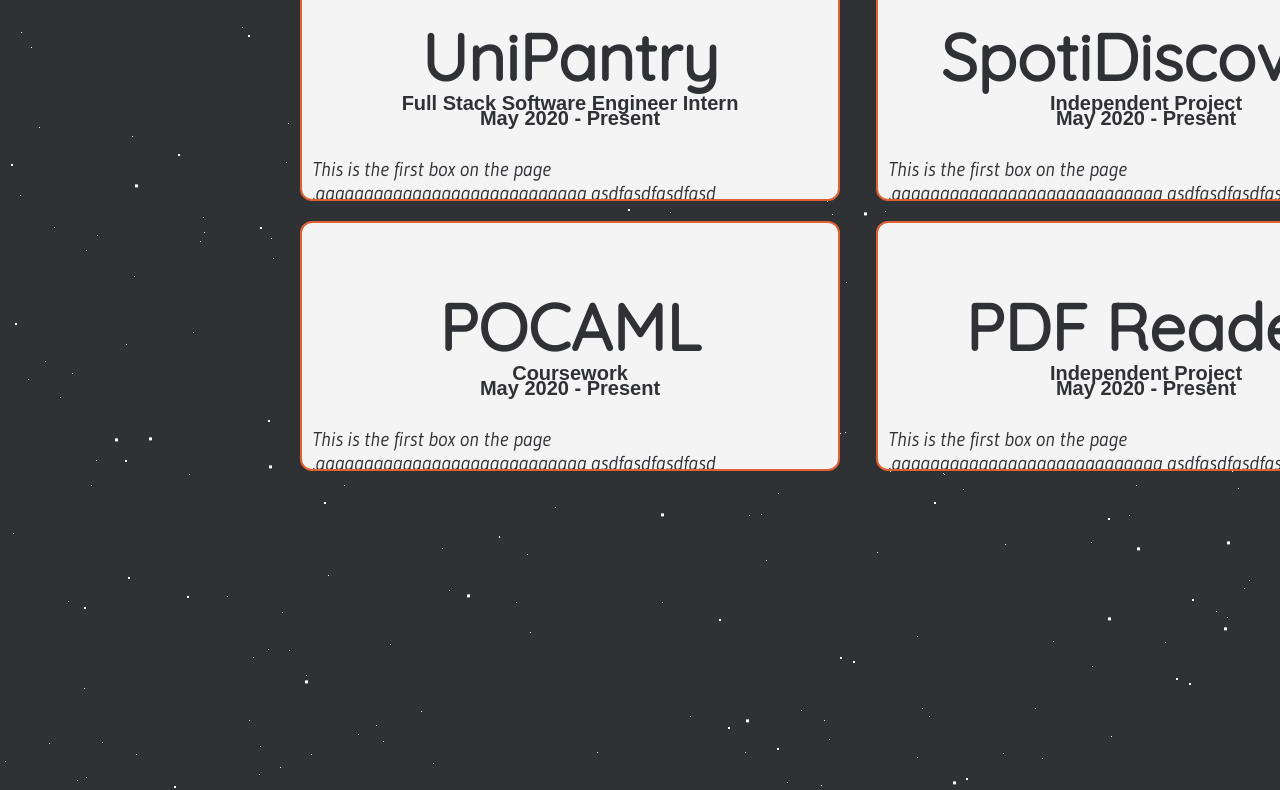
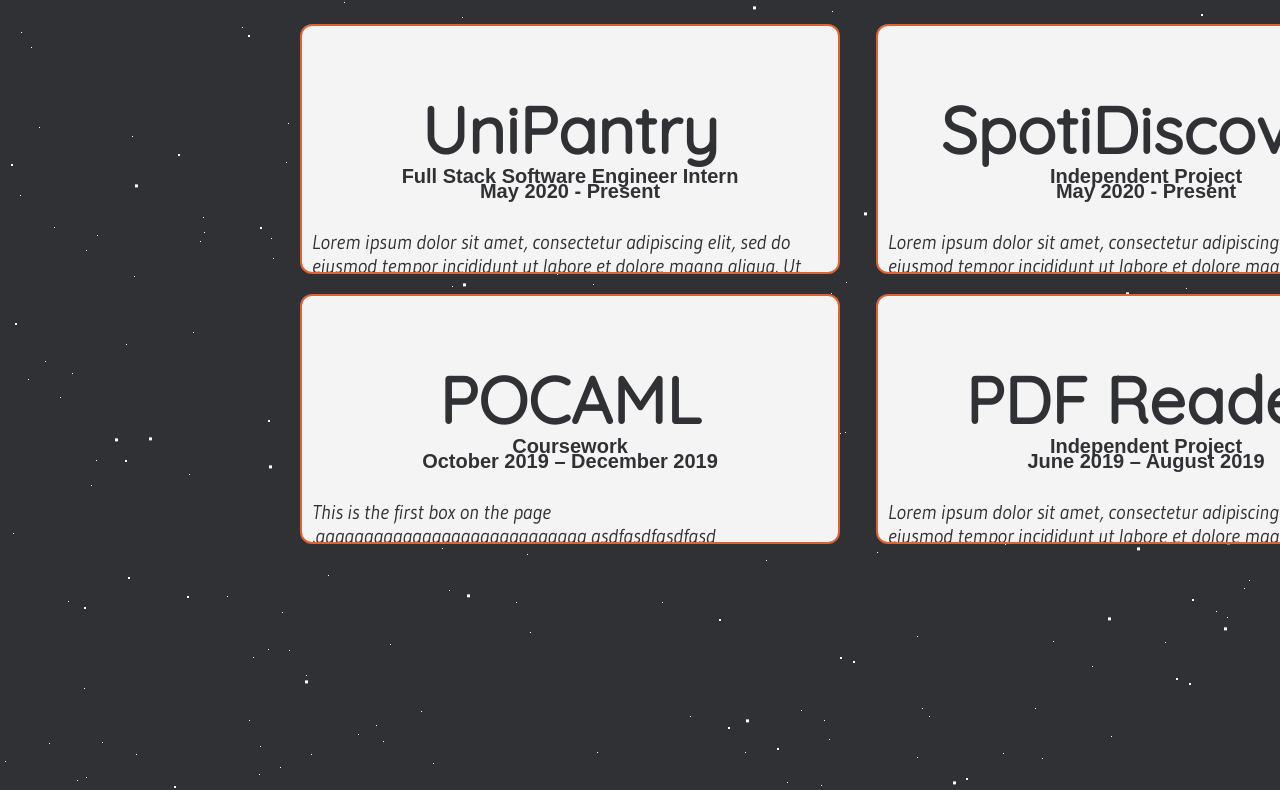
Before and after one commit to williammlee/aboutme, a React (Create React App) app: page / in a window 1280 px wide. Shown: the part 1998-2788 px from the top of the page. Built offline with nearby package versions, Linux system fonts and the light colour scheme; a web font is replaced by a local one.

Commit message:
fixed headline division and padding issues

```diff
--- a/public/index.html
+++ b/public/index.html
@@ -29,6 +29,7 @@
   </head>
   <body>
     <noscript>You need to enable JavaScript to run this app.</noscript>
+
     <div id="root"></div>
   </body>
 
--- a/src/components/experience/Experience.js
+++ b/src/components/experience/Experience.js
@@ -16,9 +16,12 @@ export default function Experience(){
                         <h3>Full Stack Software Engineer Intern</h3>
                         <h4>May 2020 - Present</h4>
                         <p>
-                        This is the first box on the page
-                        .aaaaaaaaaaaaaaaaaaaaaaaaaaaa asdfasdfasdfasd asdfasdfasdfasd
-                        asdfasdfasdfsdfasdfasdasdfasdfasdfasdfasdfasdfasdfasdfasdfasdfasdf
+                        Lorem ipsum dolor sit amet, consectetur adipiscing elit, sed do eiusmod tempor incididunt ut
+                        labore et dolore magna aliqua. Ut enim ad minim veniam,
+                        quis nostrud exercitation ullamco laboris nisi ut aliquip ex ea commodo consequat.
+                        Duis aute irure dolor in reprehenderit in voluptate velit esse cillum
+                        dolore eu fugiat nulla pariatur. Excepteur sint occaecat cupidatat non proident,
+                        sunt in culpa qui officia deserunt mollit anim id est laborum.
                         </p>
                     </div>
                 </ScrollEffects>
@@ -31,9 +34,12 @@ export default function Experience(){
                         <h3>Independent Project</h3>
                         <h4>May 2020 - Present</h4>
                         <p>
-                        This is the first box on the page
-                        .aaaaaaaaaaaaaaaaaaaaaaaaaaaa asdfasdfasdfasd asdfasdfasdfasd
-                        asdfasdfasdfsdfasdfasdasdfasdfasdfasdfasdfasdfasdfasdfasdfasdfasdf
+                        Lorem ipsum dolor sit amet, consectetur adipiscing elit, sed do eiusmod tempor incididunt ut
+                        labore et dolore magna aliqua. Ut enim ad minim veniam,
+                        quis nostrud exercitation ullamco laboris nisi ut aliquip ex ea commodo consequat.
+                        Duis aute irure dolor in reprehenderit in voluptate velit esse cillum
+                        dolore eu fugiat nulla pariatur. Excepteur sint occaecat cupidatat non proident,
+                        sunt in culpa qui officia deserunt mollit anim id est laborum.
                         </p>
                     </div>
                 </ScrollEffects>
@@ -44,7 +50,7 @@ export default function Experience(){
                         <h2>POCAML</h2>
 
                         <h3>Coursework</h3>
-                        <h4>May 2020 - Present</h4>
+                        <h4>October 2019 – December 2019</h4>
                         <p>
                         This is the first box on the page
                         .aaaaaaaaaaaaaaaaaaaaaaaaaaaa asdfasdfasdfasd asdfasdfasdfasd
@@ -59,11 +65,14 @@ export default function Experience(){
                         <h2>PDF Reader</h2>
 
                         <h3>Independent Project</h3>
-                        <h4>May 2020 - Present</h4>
+                        <h4>June 2019 – August 2019</h4>
                         <p>
-                        This is the first box on the page
-                        .aaaaaaaaaaaaaaaaaaaaaaaaaaaa asdfasdfasdfasd asdfasdfasdfasd
-                        asdfasdfasdfsdfasdfasdasdfasdfasdfasdfasdfasdfasdfasdfasdfasdfasdf
+                        Lorem ipsum dolor sit amet, consectetur adipiscing elit, sed do eiusmod tempor incididunt ut
+                        labore et dolore magna aliqua. Ut enim ad minim veniam,
+                        quis nostrud exercitation ullamco laboris nisi ut aliquip ex ea commodo consequat.
+                        Duis aute irure dolor in reprehenderit in voluptate velit esse cillum
+                        dolore eu fugiat nulla pariatur. Excepteur sint occaecat cupidatat non proident,
+                        sunt in culpa qui officia deserunt mollit anim id est laborum.
                         </p>
                     </div>
                 </ScrollEffects>
--- a/src/components/header/Header.css
+++ b/src/components/header/Header.css
@@ -93,9 +93,7 @@ hr{
     position: relative;
     width: 1000px;
     height: 100vh;
-    background-color: #303135;
-    background-repeat: no-repeat;
-    background-size: cover;
+
     align-items: center;
 
 }
--- a/src/components/header/Header.js
+++ b/src/components/header/Header.js
@@ -18,6 +18,7 @@ export default function Header(){
                         <li><a href="#contact">Contact</a></li>
                     </ul>
                 </div>
+                <Stars/>
                 <HomeSection />
                 <div class="content">
                     <AboutSection />
@@ -29,15 +30,22 @@ export default function Header(){
         )
     }
 
+    function Stars(){
+        return(
+            <div className="star">
+                <link href='https://fonts.googleapis.com/css?family=Lato:300,400,700' rel='stylesheet' type='text/css'/>
+                    <div id="stars"></div>
+                    <div id="stars2"></div>
+                    <div id="stars3"></div>
+                   <div id="title"></div>
+            </div>
+        )
+    }
+
     function HomeSection(){
 
         return(
             <div class="home-area" id="home">
-                <link href='https://fonts.googleapis.com/css?family=Lato:300,400,700' rel='stylesheet' type='text/css'/>
-                    <div id="stars"></div>
-                    <div id="stars2"></div>
-                    <div id="stars3"></div>
-                    <div id="title"></div>
                     <h1 className="headerText">Hi, I'm William</h1>
 
             </div>
```
Also changed, not shown: src/setupTests.js (deleted, +0 -5 lines), src/theme.js (deleted, +0 -14 lines), public/logo192.png (deleted), public/logo512.png (deleted), src/index.css (line endings or trailing spaces).
